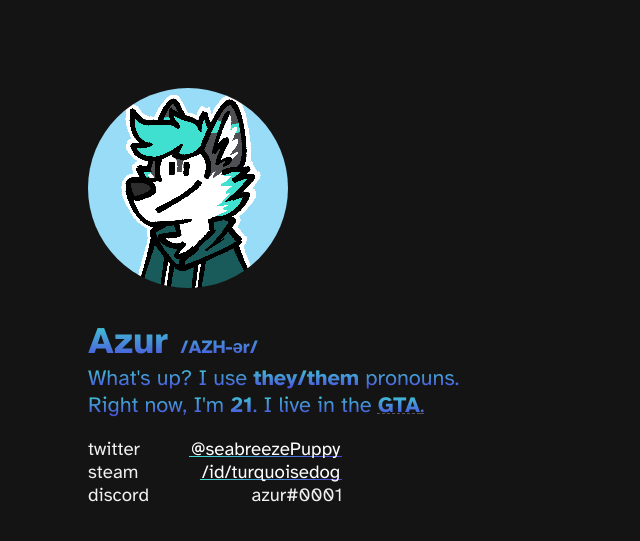
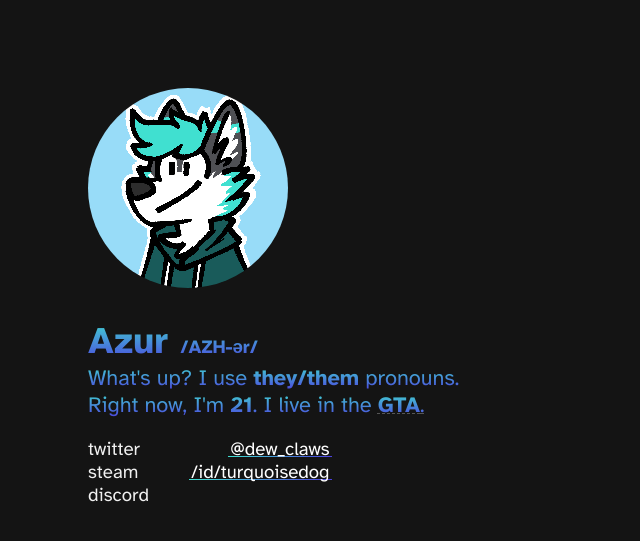
Before and after one commit to turquoisedog/turquoise.dog, a Jekyll site: the page built from index.html, in a window 1280 px wide. Shown: the top 541 px of the page, without its empty margins (0-640 px from the left). Built offline with Jekyll 4.4.1, drawn with Linux system fonts in a browser that asks for light colours.

Commit message:
Change twitter handle & remove discord

```diff
--- a/_config.yml
+++ b/_config.yml
@@ -23,8 +23,7 @@
 birthday: 2000-12-07
 baseurl: ""
 url: "https://turquoise.dog"
-twitter_username: seabreezePuppy
-discord_username: azur#0001
+twitter_username: dew_claws
 steam_username: turquoisedog
 
 # Build settings
--- a/index.html
+++ b/index.html
@@ -42,7 +42,6 @@
     <ul class="links">
       <li><a href="https://twitter.com/{{ site.twitter_username }}">@{{ site.twitter_username }}</a></li>
       <li><a href="https://steamcommunity.com/id/{{ site.steam_username }}">/id/{{ site.steam_username }}</a></li>
-      <li>{{ site.discord_username }}</li>
     </ul>
   </div>
 </div>
```
